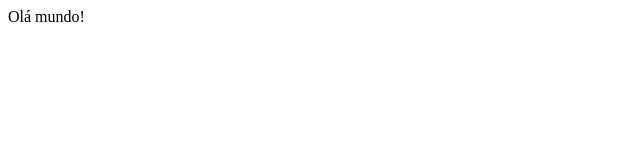
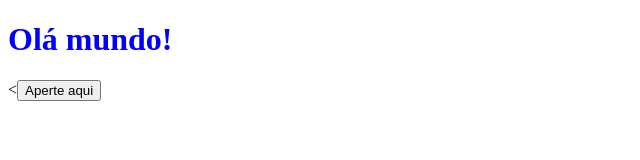
Before and after one commit to cc16mr/github.io, a plain HTML site: page index.html in a window 1280 px wide. Shown: the whole page, without its empty margins (0-640 px from the left). Drawn offline with Linux system fonts and the light colour scheme.

Commit message:
Adição de botão

```diff
--- a/index.html
+++ b/index.html
@@ -4,9 +4,14 @@
     <meta charset="utf-8">
     <title></title>
   </head>
+
+
   <body>
 
-    Olá mundo!
+      <h1 style="color:blue">Olá mundo!</h1>
+      <<button class="btn btn-1" type="button" name="button">Aperte aqui</button>
+
+
 
   </body>
 </html>
```
